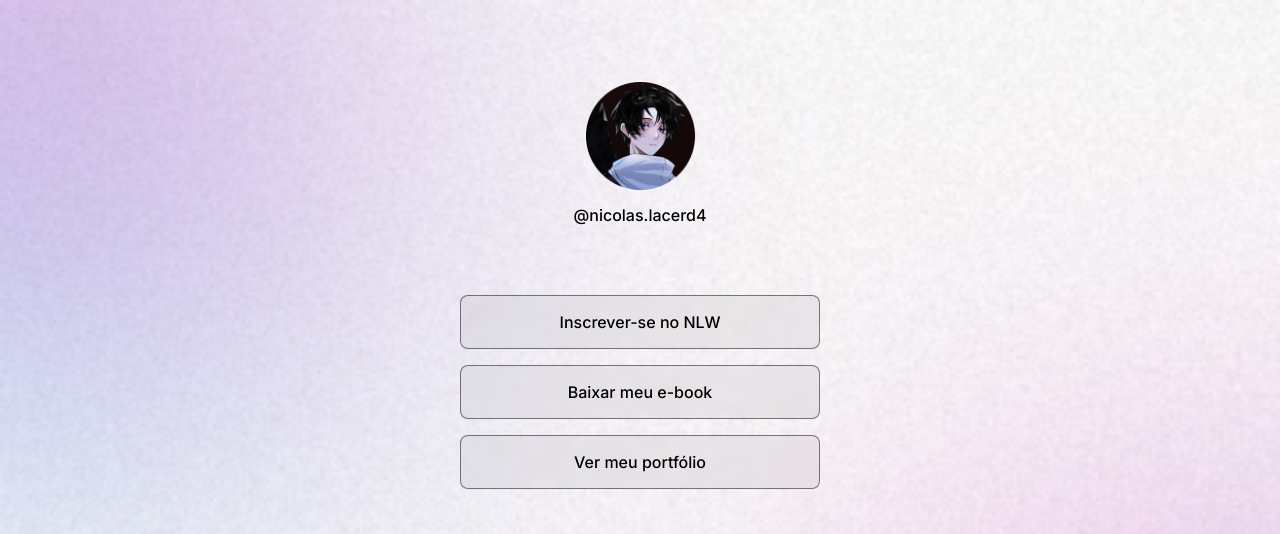
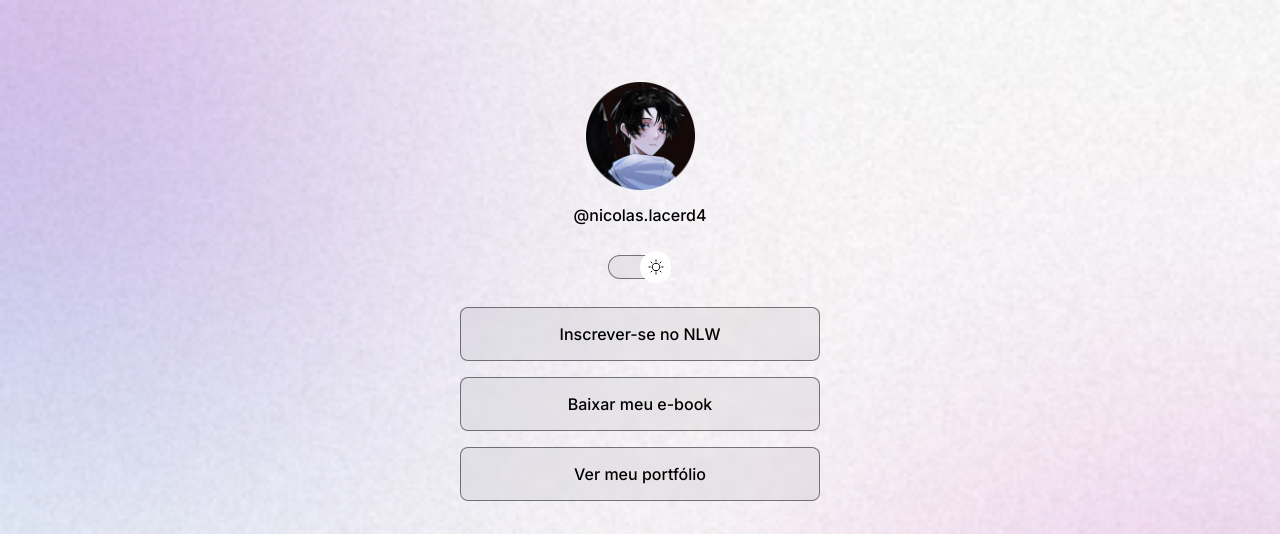
Before and after one commit to NicolasXs/Dev-Links_2022, a plain HTML site: page index.html in a window 1280 px wide. Shown: the top 534 px of the page. Drawn offline with nearby package versions, Linux system fonts and the light colour scheme.

Commit message:
Dev Links

```diff
--- a/index.html
+++ b/index.html
@@ -14,10 +14,8 @@
         <p>@nicolas.lacerd4</p>
       </div>
       <div id="switch">
-        <button>
-
-        </button>
-
+        <button onclick="toggleMode()"></button>
+        <span></span>
       </div>
       <ul>
         <li>
@@ -48,11 +46,10 @@
           </a>
         </div>
       </ul>
-      <footer>
-        Feito com 🤍 pela <a href="#">Rocketseat</a>
-      </footer>
+      <footer>Feito com 🤍 pela <a href="#">Rocketseat</a></footer>
     </div>
 
     <script src="https://unpkg.com/ionicons@4.5.10-0/dist/ionicons.js"></script>
+    <script src="script.js"></script>
   </body>
 </html>
--- /dev/null
+++ b/script.js
@@ -0,0 +1,17 @@
+function toggleMode() {
+  const html = document.documentElement;
+  html.classList.toggle("light");
+
+//   Pegar a tag img
+  const img = document.querySelector("#profile img")
+
+// Substituir a Imagem
+  if (html.classList.contains("light")) {
+    // Se tiver light mode, adicionar a imagem light
+    img.setAttribute("src", './img/avatar2.png')
+  } else {
+    // Se tiver sem light mode, manter a imagem normal
+    img.setAttribute("src", './img/avatar.png')
+
+  }
+}
--- a/style.css
+++ b/style.css
@@ -15,6 +15,7 @@
   --surface-color: rgba(255, 255, 255, 0.1);
   --surface-color-hover: rgba(255, 255, 255, 0.05);
   --highlight-color:rgba(255, 255, 255, 0.2);
+  --switch-bg-url: url(./img/moon-stars.svg);
 }
 
 .light {
@@ -24,7 +25,7 @@
   --surface-color: rgba(0, 0, 0, 0.05);
   --surface-color-hover: rgba(0, 0, 0, 0.02);
   --highlight-color: rgba(0, 0, 0, 0.1);
-
+  --switch-bg-url: url(./img/sun.svg);
 }
 
 body {
@@ -36,6 +37,8 @@ body {
   /* border: 1px solid aliceblue; */
   margin: 56px auto 0px;
 }
+
+/* Profile */
 
 #profile {
   text-align: center;
@@ -50,6 +53,44 @@ body {
   font-weight: 500;
   line-height: 24px;
   margin-top: 8px;
+}
+
+/* Switch  */
+#switch {
+    position: relative;
+    width: 64px;
+
+    margin: 4px auto;
+}
+
+#switch button {
+    width: 32px;
+    height: 32px;
+    background: white var(--switch-bg-url) no-repeat center;
+    border: 0;
+    border-radius: 50%;
+
+    position: absolute;
+    top: 50%;
+    left: 0;
+    z-index: 1;
+    transform: translateY(-50%);
+}
+
+.light #switch button {
+    right: 0;
+    left: initial;
+}
+
+#switch span {
+    display: block;
+    width: 64px;
+    height: 24px;
+    background: var(--surface-color);
+    border: 1px solid var(--stroke-color);
+    backdrop-filter: blur(4px);
+    -webkit-backdrop-filter: blur(4px);
+    border-radius: 9999px;
 }
 
 /* Links */
```
Also changed, not shown: img/avatar2.png (added), img/sun.svg (added).
